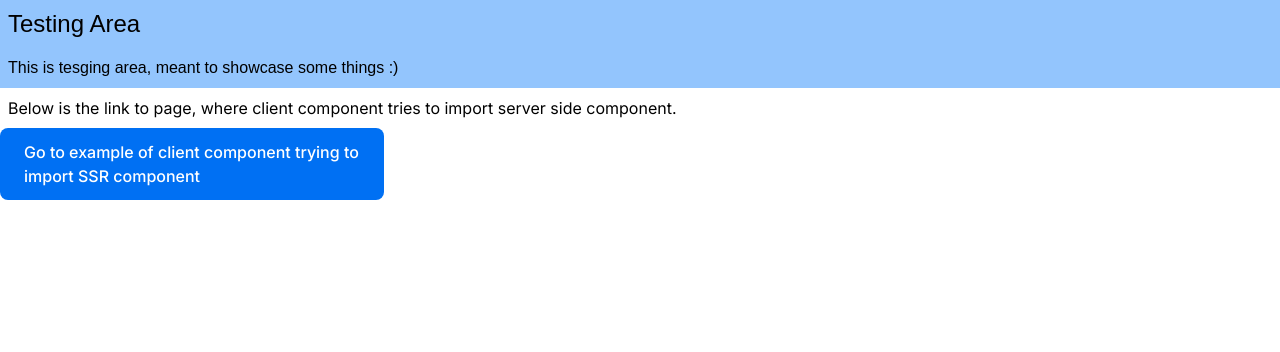
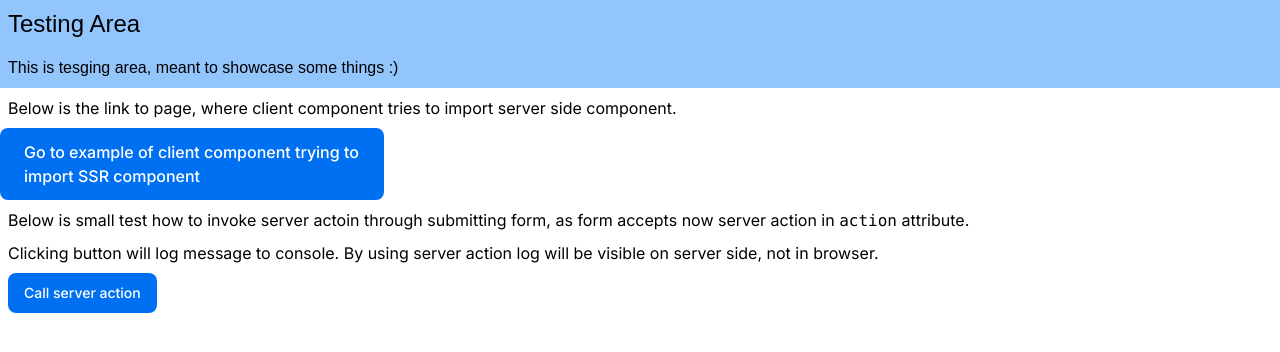
Before and after one commit to mturczyn/nextjs-dashboard, a Next.js app: page /testing-area in a window 1280 px wide. Shown: the top 352 px of the page. Built offline with nearby package versions, Linux system fonts and the light colour scheme; a web font is replaced by a local one.

Commit message:
Added example of server action.

```diff
--- a/app/testing-area/page.tsx
+++ b/app/testing-area/page.tsx
@@ -1,6 +1,14 @@
 import Link from 'next/link'
+import { Button } from '../ui/button'
 
 export default function Page() {
+    const serverAction = async () => {
+        'use server'
+        console.log(
+            'This log should be visible on server side. During local debugging, should be visible in Visual Studio Code, or other tool used to run the applicaitn.'
+        )
+    }
+
     return (
         <>
             <p className="m-2">
@@ -13,6 +21,20 @@ export default function Page() {
             >
                 Go to example of client component trying to import SSR component
             </Link>
+            <p className="m-2">
+                Below is small test how to invoke server actoin through
+                submitting form, as form accepts now server action in{' '}
+                <code>action</code> attribute.
+            </p>
+            <p className="m-2">
+                Clicking button will log message to console. By using server
+                action log will be visible on server side, not in browser.
+            </p>
+            <form action={serverAction}>
+                <Button type="submit" className="m-2">
+                    Call server action
+                </Button>
+            </form>
         </>
     )
 }
```
